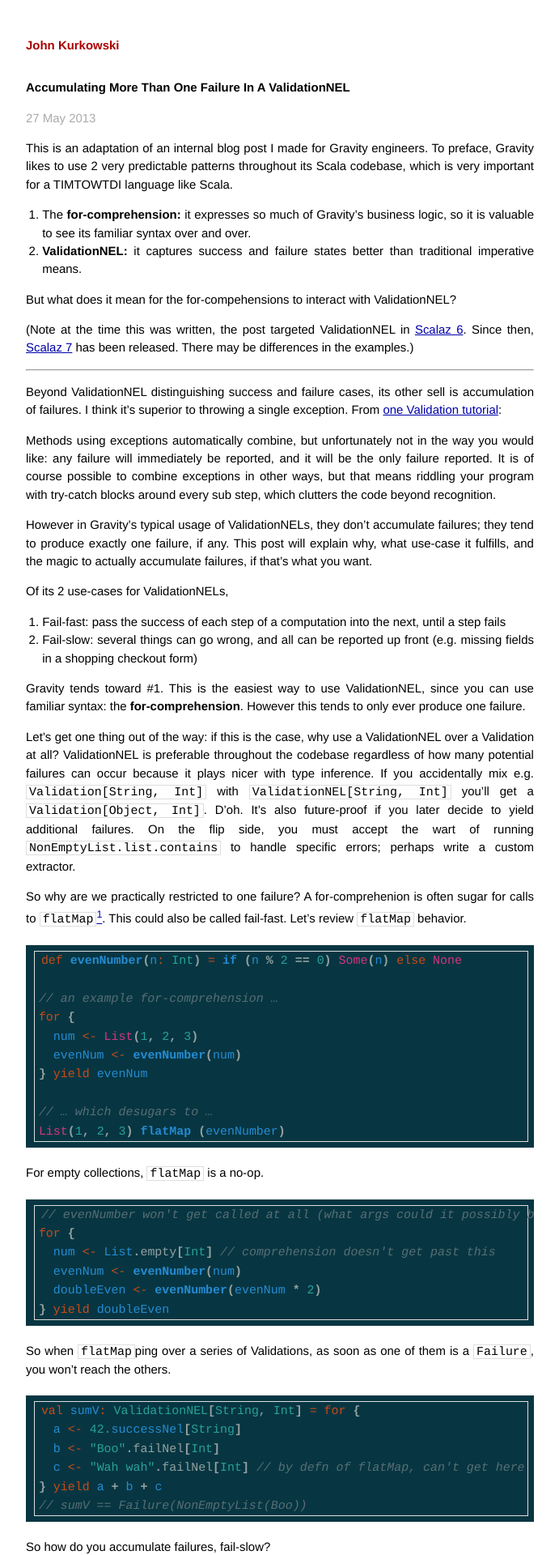
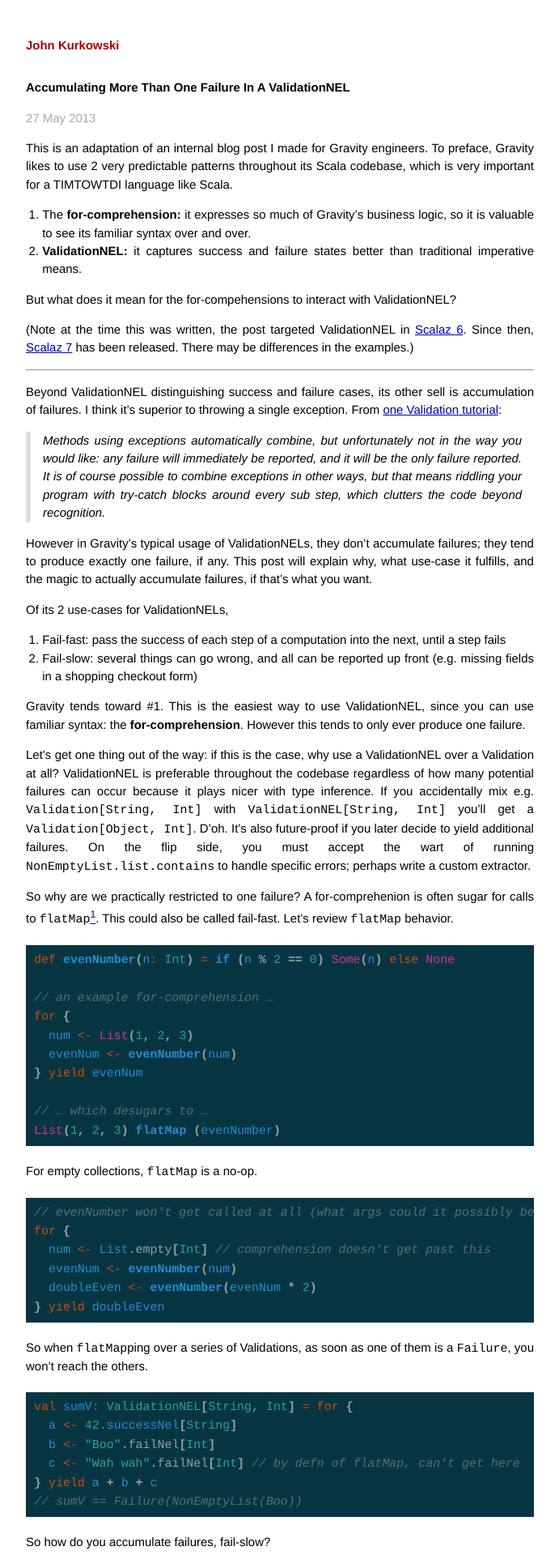
Before and after one commit to john-kurkowski/john-kurkowski.github.io, a Jekyll site: the page built from _posts/2013-05-27-accumulating-multiple-failures-in-a-ValidationNEL.md, in a window 1280 px wide. Shown: the top 1920 px of the page at 81% size, without its empty margins (294-985 px from the left). Built offline with Jekyll 4.4.1, drawn with Linux system fonts in a browser that asks for light colours; comment, search, counter and statistics services are not loaded.

Commit message:
do something with blockquotes

```diff
--- a/css/main.css
+++ b/css/main.css
@@ -141,31 +141,13 @@ ul.posts span {
 }
 
 /* standard */
-#post pre {
-  border: 1px solid #ddd;
-  padding: 0 .4em;
+#post blockquote {
+  border-left: 6px solid #ddd;
+  padding: 0 1em;
+  line-height: 1.5em;
+  font-style: italic;
 }
 
 #post ul, #post ol {
   margin-left: 1.35em;
 }
-
-#post code {
-  border: 1px solid #ddd;
-  padding: 0 .2em;
-}
-
-#post pre code {
-  border: none;
-}
-
-/* terminal */
-#post pre.terminal {
-  border: 1px solid #000;
-  background-color: #333;
-  color: #FFF;
-}
-
-#post pre.terminal code {
-  background-color: #333;
-}
```
